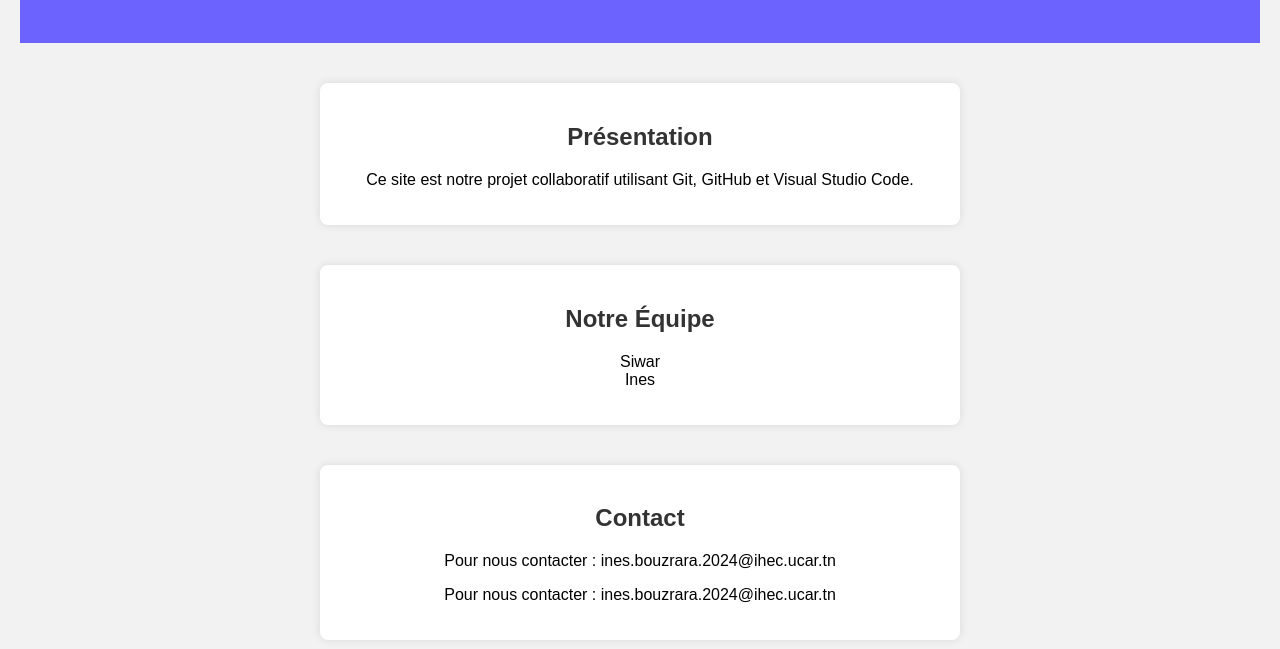
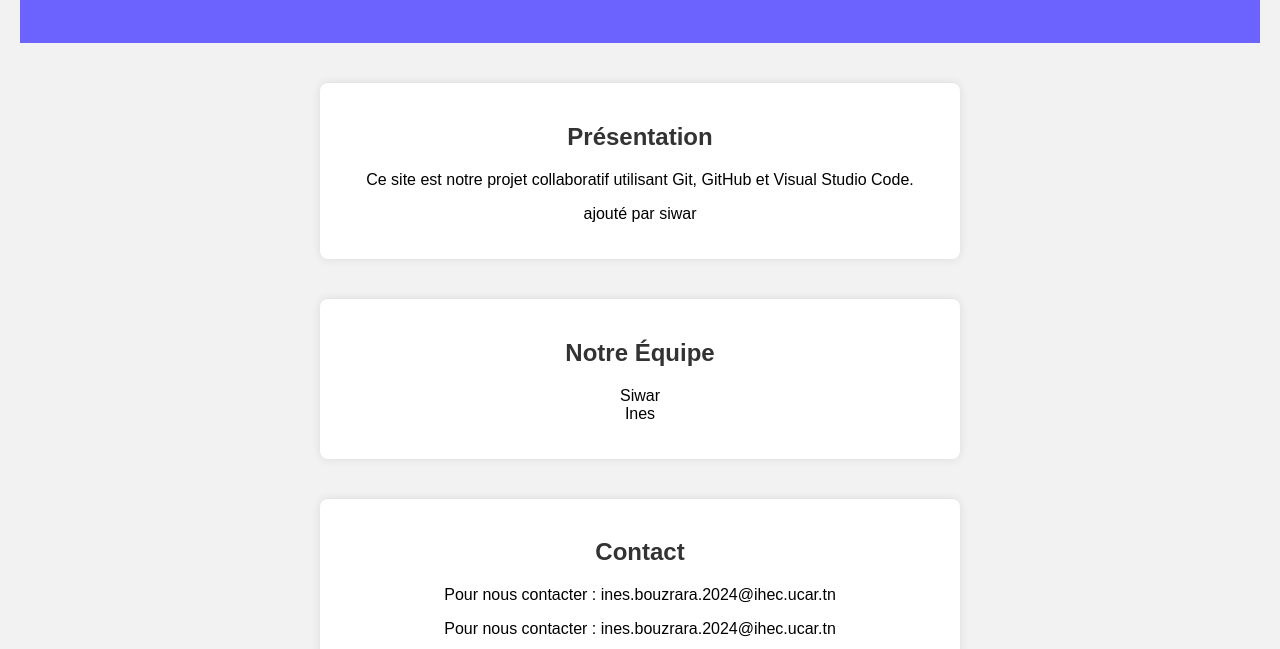
Before and after one commit to inesbouzrara/page-html-groupe-2-4, a plain HTML site: page index.html in a window 1280 px wide. Shown: the part 151-800 px from the top of the page. Drawn offline with Linux system fonts and the light colour scheme.

Commit message:
ajout paragraphe par siwar

```diff
--- a/index.html
+++ b/index.html
@@ -15,6 +15,7 @@
   <section id="presentation">
     <h2>Présentation</h2>
     <p>Ce site est notre projet collaboratif utilisant Git, GitHub et Visual Studio Code.</p>
+    <p>ajouté par siwar</p>
   </section>
 
   <section id="equipe">
```
